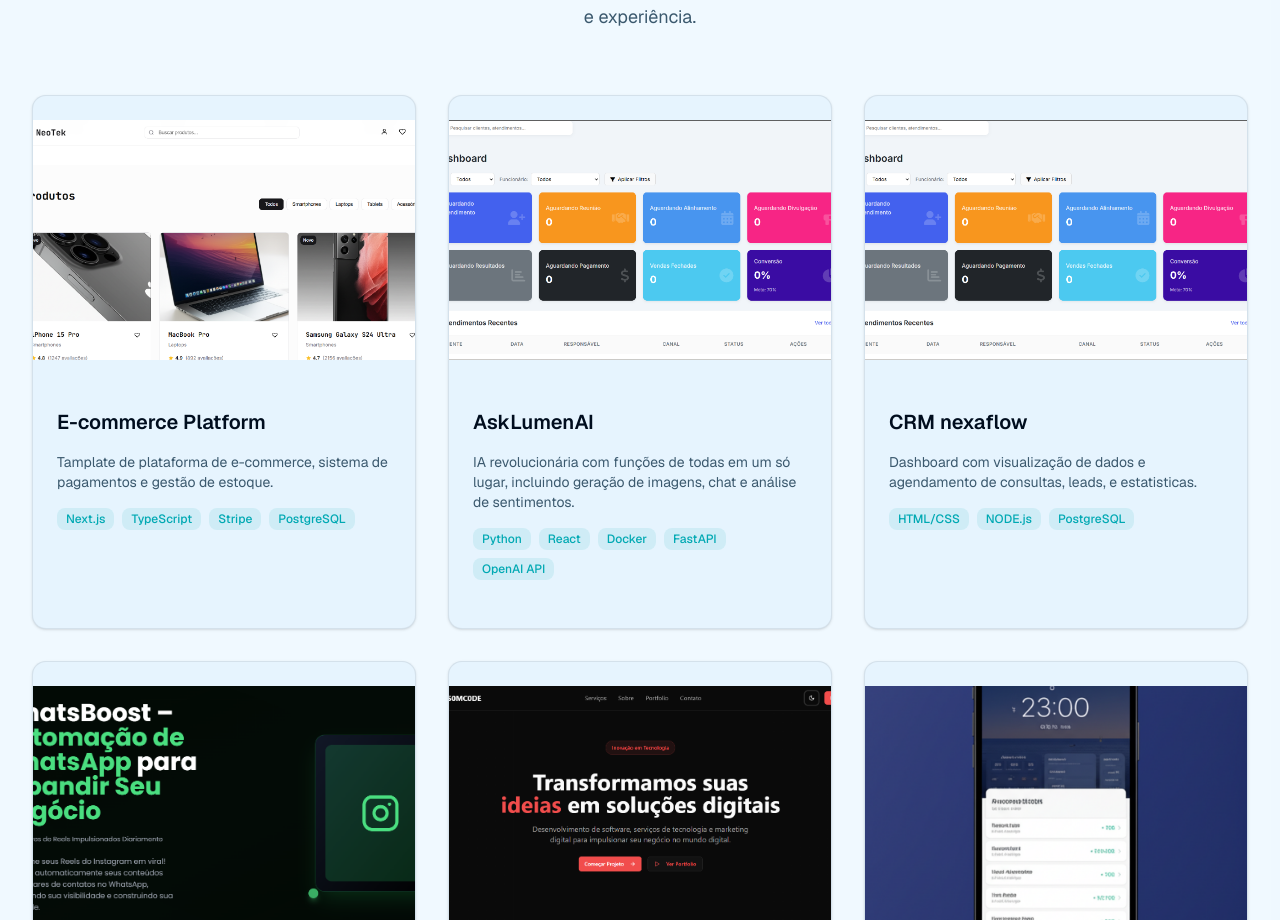
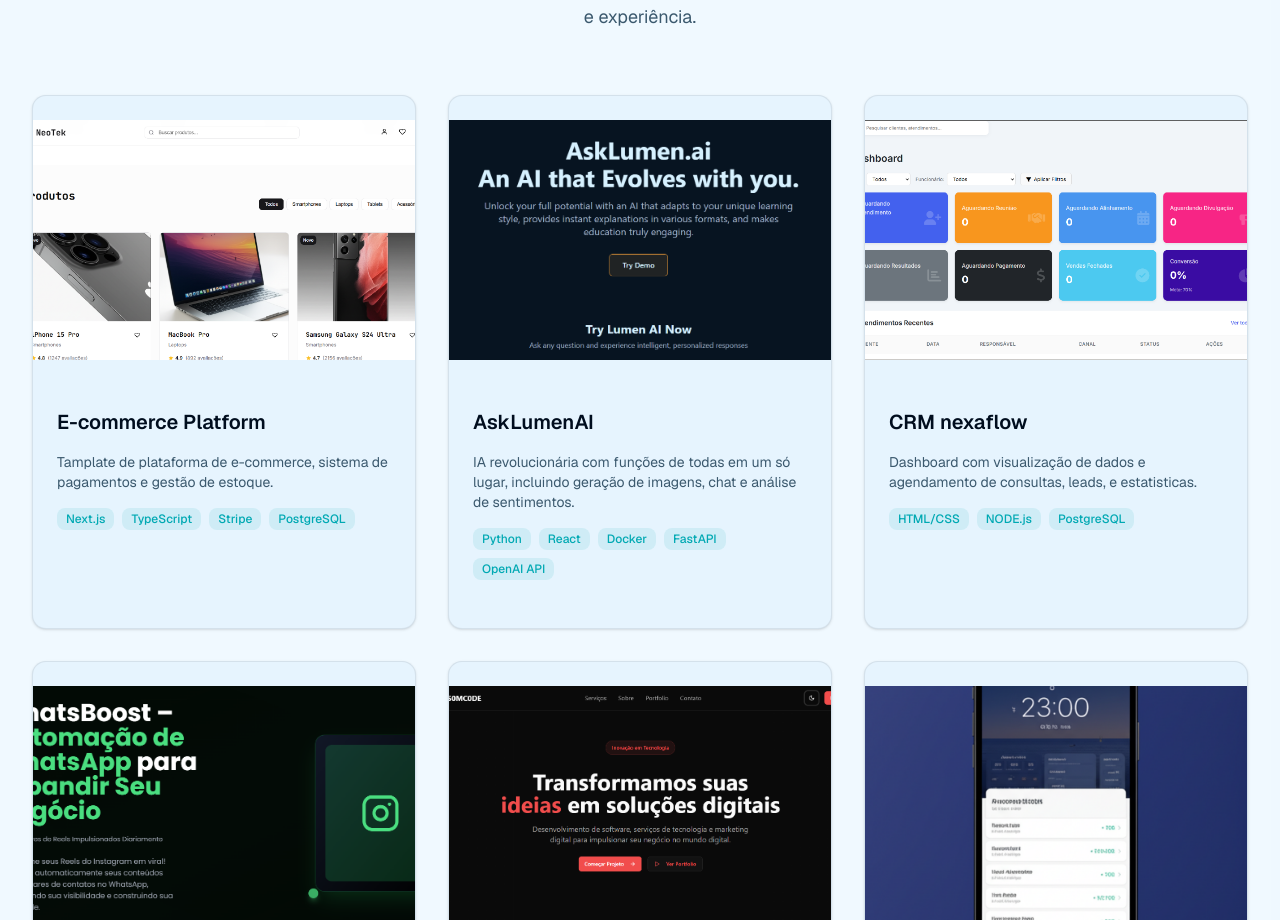
Before and after one commit to davisnaider06/Portifolio-Davi, a Next.js app: page / in a window 1280 px wide. Shown: the part 3161-4081 px from the top of the page. Built offline with nearby package versions, Linux system fonts and the light colour scheme.

Commit message:
ajustar portifolio

```diff
--- a/components/portfolio-section.tsx
+++ b/components/portfolio-section.tsx
@@ -18,7 +18,7 @@ export function PortfolioSection() {
     {
       title: "AskLumenAI",
       description: "IA revolucionária com funções de todas em um só lugar, incluindo geração de imagens, chat e análise de sentimentos.",
-      image: "/healthcare-dashboard-medical-interface.png",
+      image: "/asklumen.png",
       technologies: ["Python", "React", "Docker", "FastAPI", "OpenAI API"],
       liveUrl: "https://asklumen-ai-seven.vercel.app/"
     },
```
Also changed, not shown: public/asklumen.png (added).
